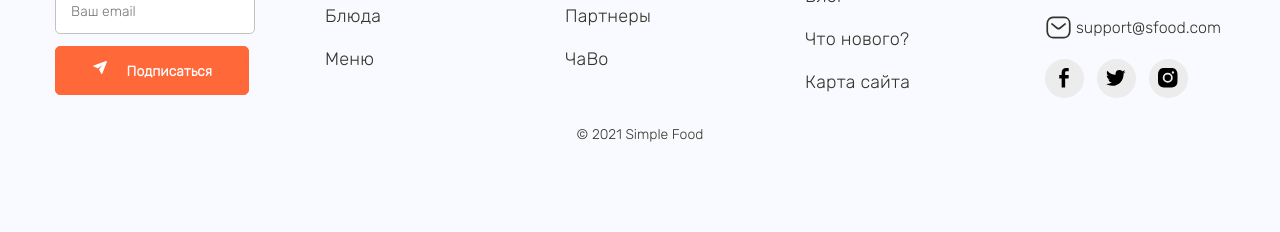
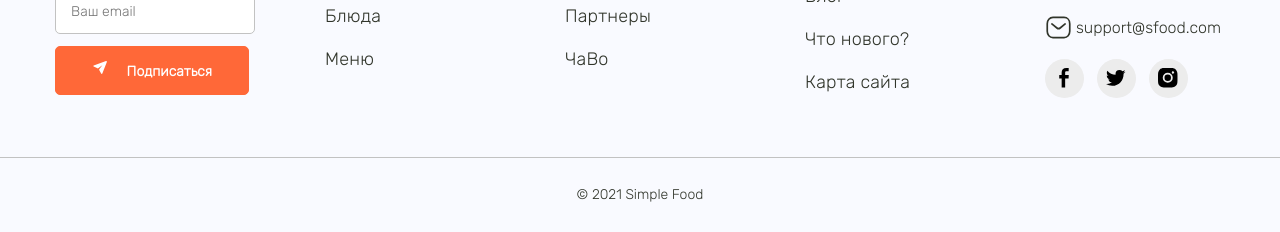
Before and after one commit to GithubKopylova/Simple-Food, a website: page app/index.html in a window 1280 px wide. Shown: the part 4830-5062 px from the top of the page. Before the commit the page ends 5002 px from the top, so only its background shows below. Drawn offline with nearby package versions, Linux system fonts and the light colour scheme; files that its build step writes are made by us from their sources; files whose address does not match are found by name.

Commit message:
addet added edits to footer

```diff
--- a/app/scss/style.scss
+++ b/app/scss/style.scss
@@ -506,8 +506,20 @@
 
 .footer {
   padding-top: 120px;
+  position: relative;
+
+  &::before {
+  content: "";
+  background-color: #C2C2C2;
+  width: 100vw;
+  height: 1px;
+  bottom: 74px;
+  position: absolute;
+  }
+
   &__top {
     display: flex;
+    padding-bottom: 60px;
   }
 
   &--logo {
@@ -578,6 +590,7 @@
   &__bottom {
     display: flex;
   }
+
   &__text {
     padding: 30px 0;
     display: block;
```
